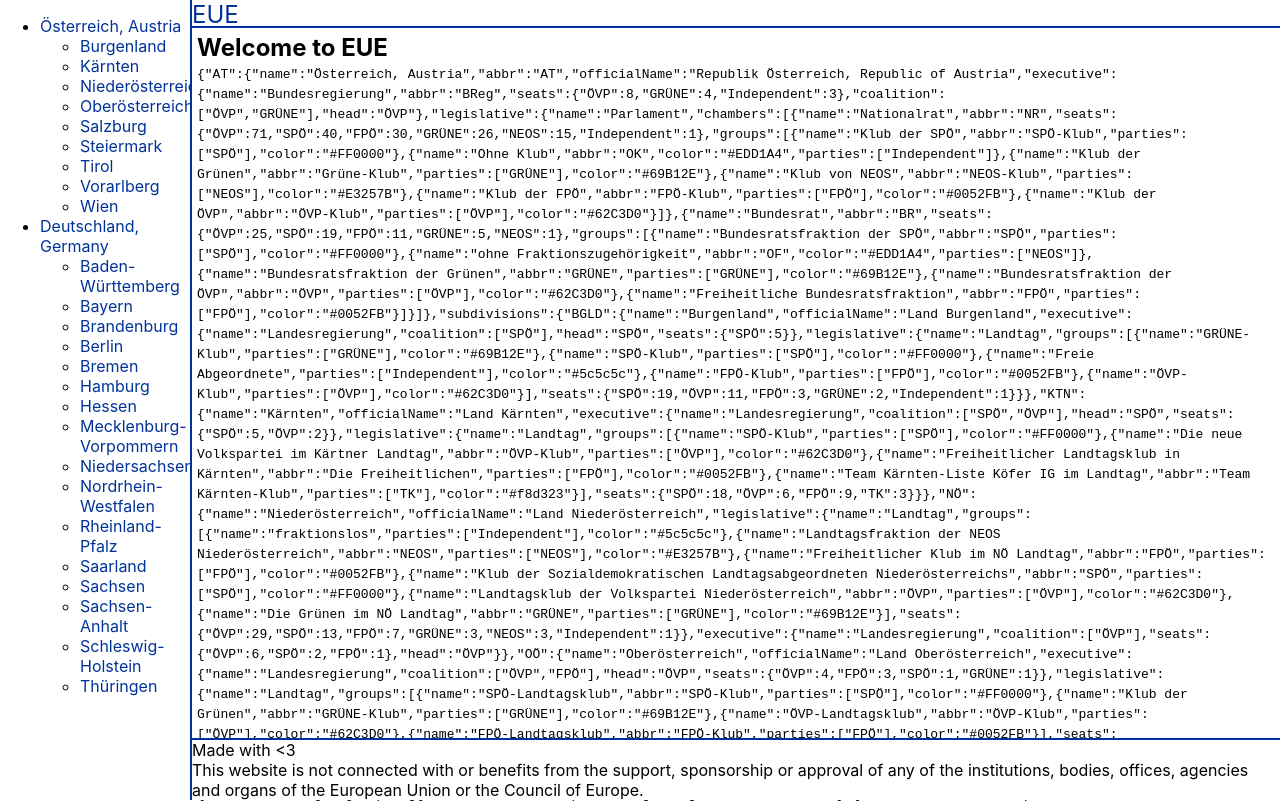
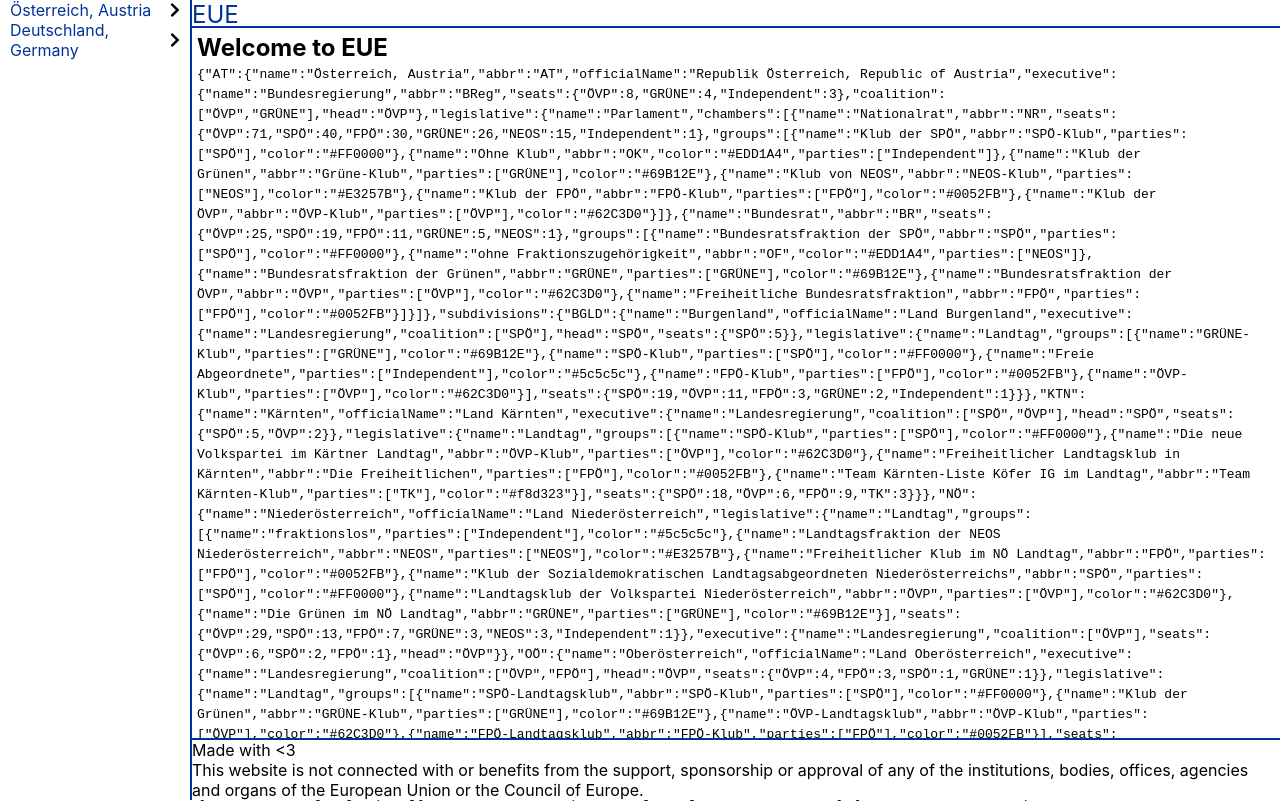
Before and after one commit to Tobi406/eue, a Next.js app: page / in a window 1280 px wide. Shown: the top 803 px of the page. Built offline with nearby package versions, Linux system fonts and the light colour scheme.

Commit message:
Change sidebar list layout

```diff
--- /dev/null
+++ b/src/common/CollapsibleList.tsx
@@ -0,0 +1,74 @@
+import { faChevronDown, faChevronRight } from "@fortawesome/free-solid-svg-icons";
+import { ReactNode, useState } from "react";
+import styled, { css } from "styled-components";
+import Icon from "./Icon";
+
+interface ColorProps {
+  color?: string,
+};
+const ColorCSS = css<ColorProps>`
+  ${props => props.color && css`
+    border-left: 5px solid ${props.color};
+  `}
+`;
+const ULCSS = css`
+  margin: 0 10px;
+  padding: 0;
+  list-style-type: none;
+  ${ColorCSS}
+`;
+export const UnorderedList = styled.ul`
+  ${ULCSS}
+`;
+const CollapsibleUL = styled.ul<{
+  open: boolean,
+} & ColorProps>`
+  display: none;
+  max-height: 0px;
+  transition: height 1s;
+  ${props => props.open && css`
+    display: block;
+    max-height: unset;
+  `}
+  ${ULCSS}
+`;
+export const ListItem = styled.li<ColorProps>`
+  ${ColorCSS}
+`;
+const ListInfo = styled.div`
+  display: flex;
+  justify-content: space-between;
+`;
+
+const CollapsibleList = ({
+  children,
+  listItem,
+  defaultOpen = false,
+  color,
+}: {
+  children?: ReactNode,
+  listItem: ReactNode,
+  defaultOpen?: boolean,
+  color?: string,
+}) => {
+  const [open, setOpen] = useState(defaultOpen);
+
+  return (
+    <>
+      <ListItem onClick={() => setOpen(!open)} color={color}>
+        <ListInfo>
+          {listItem}
+          {children && <Icon
+            icon={open ? faChevronDown : faChevronRight}
+            transition={true}
+          />}
+        </ListInfo>
+      </ListItem>
+      <CollapsibleUL open={open} color={color}>
+        {children}
+      </CollapsibleUL>
+    </>
+  );
+};
+
+export default CollapsibleList;
--- a/src/common/Icon.tsx
+++ b/src/common/Icon.tsx
@@ -4,10 +4,16 @@
 const Icon = styled(FontAwesomeIcon)<{
   margin?: string,
   color?: string,
+  transition?: boolean,
 }>`
   align-self: center;
   ${props => props.margin && css`margin: ${props.margin};`}
   ${props => props.color && css`color: ${props.color.startsWith('$') ? props.theme.colors[props.color.replace('$', '')] : props.color};`}
+  ${props => props.transition && css`
+    > path {
+      transition: d .5s;
+    }
+  `}
 `
 
 export default Icon;
--- a/src/common/Link.tsx
+++ b/src/common/Link.tsx
@@ -19,7 +19,10 @@
     [0];
 
   return (
-    <NextLink {...props} passHref>
+    <NextLink
+      {...props}
+      passHref
+    >
       <StyledLink
         active={decodeURI(currentPath) === props.href}
       >
--- a/src/modules/layout/Overlay.tsx
+++ b/src/modules/layout/Overlay.tsx
@@ -1,8 +1,7 @@
-import { FC } from "react";
 import { ReactElement } from "react";
 import { useDispatch, useSelector } from "react-redux";
+import { RootState } from 'src/store';
 import styled, { css } from "styled-components";
-import { RootState } from 'src/store';
 import { change } from "./sidebarSlice";
 
 const Container = styled.div<{
@@ -21,7 +20,7 @@
   `}
 `;
 
-const Overlay: FC<{}> = (): ReactElement => {
+const Overlay = (): ReactElement => {
   const dispatch = useDispatch();
 
   return <Container
--- a/src/modules/layout/Sidebar.tsx
+++ b/src/modules/layout/Sidebar.tsx
@@ -1,10 +1,12 @@
-import { FC, Fragment, ReactElement } from "react";
-import { useSelector } from "react-redux";
+import { useDispatch, useSelector } from "react-redux";
 import { RemoveScrollBar } from "react-remove-scroll-bar";
+import CollapsibleList, { UnorderedList } from "src/common/CollapsibleList";
 import Link from "src/common/Link";
 import memberStates from "src/data/member-states/memberStates";
+import { TerritorialAuthorities } from "src/data/models/TerritorialAuthority";
 import { RootState } from "src/store";
 import styled, { css } from "styled-components";
+import { change } from "./sidebarSlice";
 
 const Container = styled.aside<{
   sidebarOpen: boolean
@@ -45,35 +47,42 @@
   }
 `;
 
-const Sidebar: FC<{}> = (): ReactElement => {
+const getTAsList = (territorialAuthorities: TerritorialAuthorities, parents?: string[]) => {
+
+  const getLink = (ta: string) => {
+    const joinParents = parents?.map(parent => `${parent}/subdivisions/`) ?? [];
+    return `/member-states/${joinParents.join()}${ta}`;
+  };
+
+  return (
+    Object.entries(territorialAuthorities).map(([ta, taInfo]) => <CollapsibleList
+      listItem={
+        <Link
+          href={getLink(ta)}
+        >
+          {taInfo.name}
+        </Link>
+      }
+    >
+      {typeof taInfo?.subdivisions !== "undefined" && getTAsList(taInfo.subdivisions, parents ?? [...(parents ?? []), ta])}
+    </CollapsibleList>)
+  );
+};
+
+const Sidebar = () => {
   const sidebarOpen = useSelector((state: RootState) => state.sidebar.sidebarOpen);
+  const dispatch = useDispatch();
 
   return <>
     <Container
       sidebarOpen={useSelector((state: RootState) => state.sidebar.sidebarOpen)}
+      onClick={(e) => {
+        if (window.innerWidth <= 960 && (e.target as HTMLElement).tagName === "A") dispatch(change());
+      }}
     >
-      <ul>
-        {Object.entries(memberStates).map(([ms, msInfo], index) => <Fragment key={index}>
-          <li>
-            <Link
-              href={`/member-states/${ms}`}
-            >
-              {msInfo.name}
-            </Link>
-          </li>
-          {typeof msInfo?.subdivisions !== "undefined" && <ul>
-            {Object.entries(msInfo.subdivisions).map(([sd, sdInfo], index) => <Fragment key={index}>
-              <li>
-                <Link
-                  href={`/member-states/${ms}/subdivisions/${sd}`}
-                >
-                  {sdInfo.name}
-                </Link>
-              </li>
-            </Fragment>)}
-          </ul>}
-        </Fragment>)}
-      </ul>
+      <UnorderedList>
+        {getTAsList(memberStates)}
+      </UnorderedList>
     </Container>
     {sidebarOpen && <RemoveScrollBar />}
   </>
```
